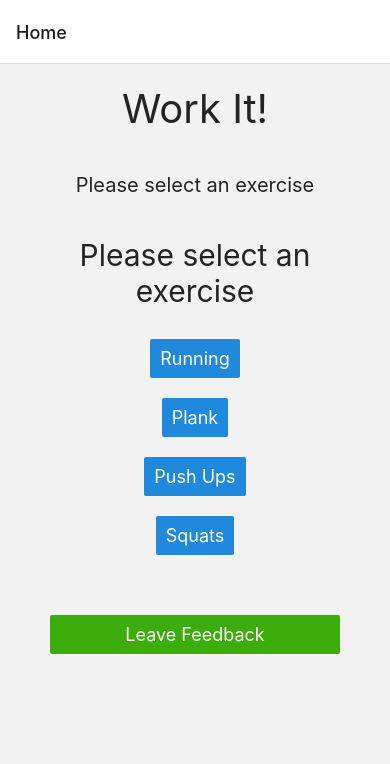
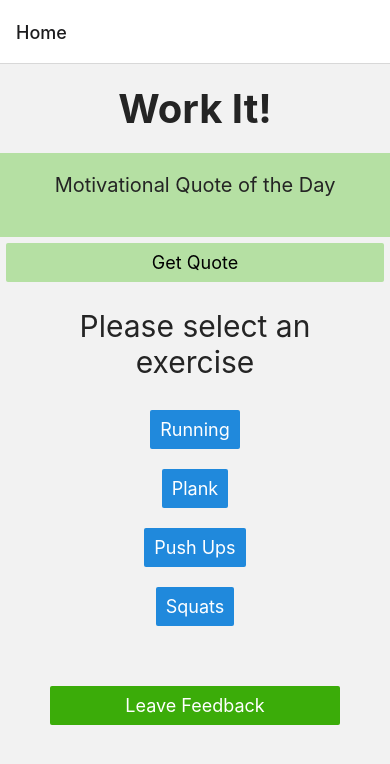
Before and after one commit to Lianalp1212/exercise-app, a React Native app: screen / in a window 390 px wide. Shown: the top 764 px of the page. Built offline with nearby package versions, Linux system fonts and the light colour scheme.

Commit message:
add mQuote

```diff
--- a/App.js
+++ b/App.js
@@ -23,7 +23,14 @@ const REPITITION_EXERCISE = "Repetition"
 const FEEDBACK_SCREEN = "Feedback"
 const THANKS_SCREEN = "Thanks"
 
-
+let mQuotes = [
+  "It does not matter how slowly you go as long as you do not stop - Confucius",
+  "It always seems impossible until it's done - Nelson Mandela",
+  "The most effective way to do it, is to do it - Amelia Earhart",
+  "Do the difficult things while they are easy and do the great things while they are small. A journey of a thousand miles must begin with a single step - Lao Tzu",
+  "Setting goals is the first step in turning the invisible into the visible - Tony Robbins",
+  "Just Do It - Shia LaBeouf",
+]
 
 export default function App({exerciseList}) {
     return (
@@ -41,19 +48,36 @@ export default function App({exerciseList}) {
 
 function HomeScreen({navigation}) {
   let exerciseList = [
-  {name: "Running", type: DURATION_EXERCISE, key: 1},
-  {name: "Plank", type: DURATION_EXERCISE, key: 2},
-  {name: "Push Ups", type: REPITITION_EXERCISE, key: 3},
-  {name: "Squats", type: REPITITION_EXERCISE, key: 4},
-]
+    {name: "Running", type: DURATION_EXERCISE, key: 1},
+    {name: "Plank", type: DURATION_EXERCISE, key: 2},
+    {name: "Push Ups", type: REPITITION_EXERCISE, key: 3},
+    {name: "Squats", type: REPITITION_EXERCISE, key: 4},
+  ]
   let renderExercise = ({item, key}) =>
     <Button title={item.name} testID={`${item.name}-button`} style={styles.button}
-    onPress={() => navigation.navigate(item.type === DURATION_EXERCISE ? DURATION_EXERCISE : REPITITION_EXERCISE, {exerciseKey: key, name: item.name})} />
+      onPress={() => navigation.navigate(item.type === DURATION_EXERCISE ? DURATION_EXERCISE : REPITITION_EXERCISE, {exerciseKey: key, name: item.name})}
+    ></Button>
+    const [selectedQuote, setSelectedQuote] = useState("")
+    let handleQuote = () => {
+      let randomNum = Math.floor(Math.random() * mQuotes.length)
+      setSelectedQuote(mQuotes[randomNum])
+    }
     return (
     <SafeAreaView>
       <View>
         <Text style={styles.heading}>Work It!</Text>
-        <Text style={styles.quote}>Please select an exercise</Text>
+        <Text style={styles.quoteHeading}>Motivational Quote of the Day</Text>
+        <Text style={styles.quote}>{selectedQuote}</Text>
+        <Button title="Get Quote"
+          titleStyle={{
+            color:'black'
+          }}
+          buttonStyle={{
+            margin: 6,
+            backgroundColor: '#B5E0A3'
+          }}
+          onPress={() => handleQuote()}
+        ></Button>
         <Text style={styles.subheading}>Please select an exercise</Text>
           <FlatList data={exerciseList}
             renderItem={renderExercise}
@@ -176,7 +200,6 @@ function FeedbackScreen({navigation}) {
   }
   // <Likert {...usefulScale}/>
   //     <Likert {...recScale} />
-
   return (
     <View style={styles.container}>
       <Text style={styles.heading}>Please let us know your thoughts!</Text>
@@ -235,7 +258,8 @@ const styles = StyleSheet.create({
     alignItems: 'center',
     justifyContent: 'center',
     textAlign: 'center',
-    padding: 20
+    padding: 20,
+    fontWeight: 'bold'
   },
   subheading: {
     fontSize: 30,
@@ -244,11 +268,24 @@ const styles = StyleSheet.create({
     textAlign: 'center',
     padding: 20
   },
-  quote: {
+  quoteHeading: {
     fontSize: 20,
     alignItems: 'center',
     justifyContent: 'center',
     textAlign: 'center',
-    padding: 20
+    padding: 20,
+    backgroundColor: '#B5E0A3',
+  },
+  quote: {
+    fontSize: 15,
+    alignItems: 'center',
+    justifyContent: 'center',
+    textAlign: 'center',
+    paddingBottom: 20,
+    backgroundColor: '#B5E0A3',
+  },
+  quoteButton: {
+    margin: 6,
+    backgroundColor: '#B5E0A3',
   },
 })
```
